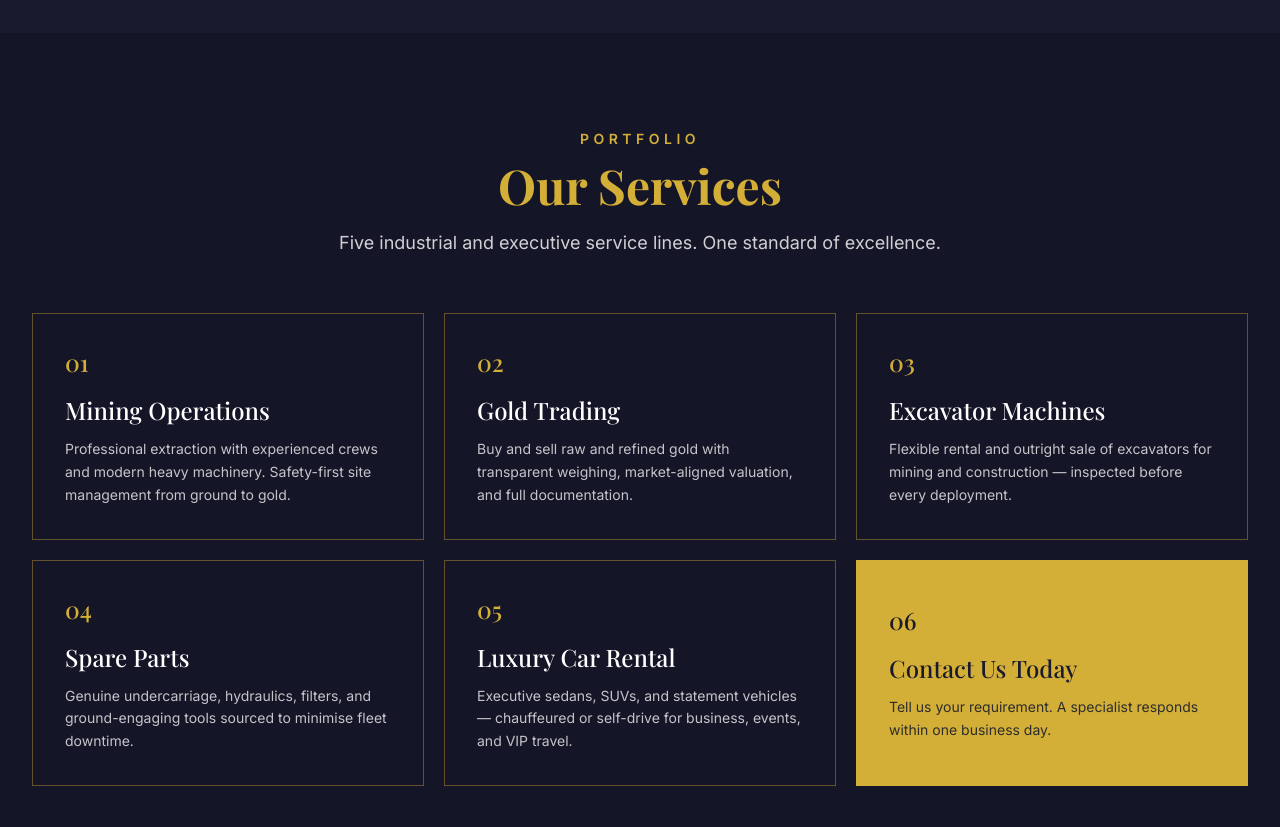
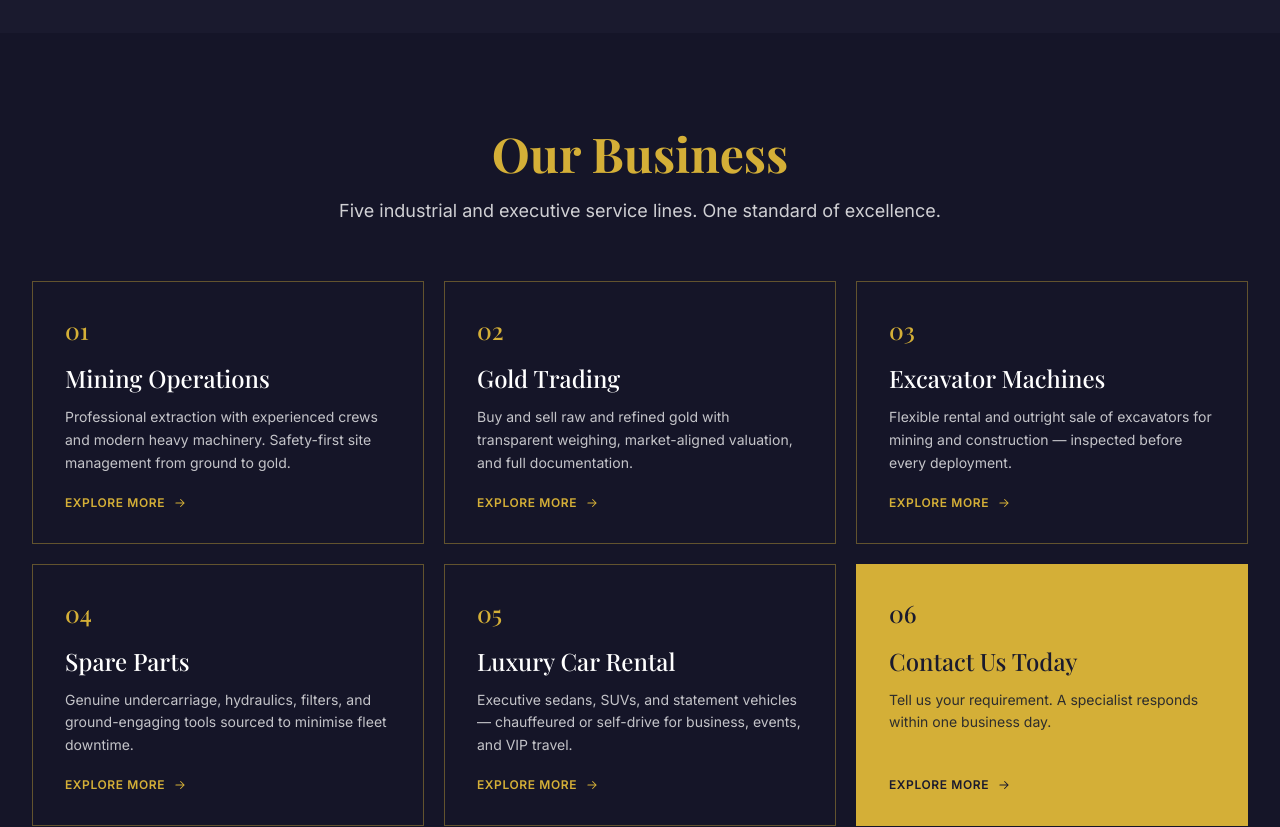
Before and after one commit to innocent-yeboah/vickyank_com_ltd, a Next.js app: page / in a window 1280 px wide. Shown: the part 1760-2587 px from the top of the page. Built offline with nearby package versions, Linux system fonts and the light colour scheme; no server answers.

Commit message:
Rename the services heading to Our Business and add Explore More on each card.
Drop the Portfolio kicker so the homepage and hub match the main navigation.

Co-authored-by: Cursor <cursoragent@cursor.com>

```diff
--- a/app/page.tsx
+++ b/app/page.tsx
@@ -4,6 +4,7 @@ import Link from "next/link";
 import CoverHero from "@/components/home/CoverHero";
 import SectionHeading from "@/components/ui/SectionHeading";
 import CtaBanner from "@/components/ui/CtaBanner";
+import { ArrowRightIcon } from "@/components/ui/Icons";
 import { aboutCopy, brochureServices, whyPillars } from "@/content/brochure";
 import { site } from "@/lib/site";
 
@@ -52,8 +53,7 @@ export default function HomePage() {
         <div className="mx-auto max-w-7xl px-4 sm:px-6 lg:px-8">
           <SectionHeading
             align="center"
-            eyebrow="Portfolio"
-            title="Our Services"
+            title="Our Business"
             description="Five industrial and executive service lines. One standard of excellence."
           />
           <div className="mt-14 grid gap-5 sm:grid-cols-2 lg:grid-cols-3">
@@ -68,17 +68,25 @@ export default function HomePage() {
                 <p className="mt-3 flex-1 text-sm leading-relaxed text-white/75">
                   {service.body}
                 </p>
+                <span className="mt-auto inline-flex items-center gap-2 pt-5 text-xs font-semibold uppercase tracking-wider text-gold">
+                  Explore More
+                  <ArrowRightIcon className="h-3.5 w-3.5" />
+                </span>
               </Link>
             ))}
             <Link
               href="/contact"
-              className="flex min-h-0 flex-col justify-center border border-gold bg-gold p-5 sm:min-h-[220px] sm:p-8"
+              className="flex min-h-0 flex-col border border-gold bg-gold p-5 sm:min-h-[220px] sm:p-8"
             >
               <span className="font-heading text-2xl text-navy">06</span>
               <h3 className="mt-4 font-heading text-2xl text-navy">Contact Us Today</h3>
               <p className="mt-3 text-sm leading-relaxed text-charcoal">
                 Tell us your requirement. A specialist responds within one business day.
               </p>
+              <span className="mt-auto inline-flex items-center gap-2 pt-5 text-xs font-semibold uppercase tracking-wider text-navy">
+                Explore More
+                <ArrowRightIcon className="h-3.5 w-3.5" />
+              </span>
             </Link>
           </div>
         </div>
--- a/app/services/page.tsx
+++ b/app/services/page.tsx
@@ -1,6 +1,7 @@
 import type { Metadata } from "next";
 import Link from "next/link";
 import CtaBanner from "@/components/ui/CtaBanner";
+import { ArrowRightIcon } from "@/components/ui/Icons";
 import { brochureServices } from "@/content/brochure";
 import { site } from "@/lib/site";
 
@@ -15,8 +16,7 @@ export default function ServicesHubPage() {
     <>
       <section className="bg-navy page-section">
         <div className="mx-auto max-w-7xl px-4 sm:px-6 lg:px-8">
-          <p className="kicker text-center">Portfolio</p>
-          <h1 className="page-title mt-3 text-center">Our Services</h1>
+          <h1 className="page-title text-center">Our Business</h1>
           <p className="mx-auto mt-5 max-w-2xl text-center text-base text-white/80 sm:text-lg">
             Five industrial and executive service lines, plus an online parts and
             equipment shop. One standard of excellence.
@@ -34,11 +34,15 @@ export default function ServicesHubPage() {
                 <p className="mt-3 flex-1 text-sm leading-relaxed text-white/75">
                   {service.body}
                 </p>
+                <span className="mt-auto inline-flex items-center gap-2 pt-5 text-xs font-semibold uppercase tracking-wider text-gold">
+                  Explore More
+                  <ArrowRightIcon className="h-3.5 w-3.5" />
+                </span>
               </Link>
             ))}
             <Link
               href="/services/shop"
-              className="flex min-h-0 flex-col justify-center border border-gold bg-gold p-5 sm:min-h-[220px] sm:p-8"
+              className="flex min-h-0 flex-col border border-gold bg-gold p-5 sm:min-h-[220px] sm:p-8"
             >
               <span className="font-heading text-2xl text-navy">06</span>
               <h2 className="mt-4 font-heading text-2xl text-navy">
@@ -48,6 +52,10 @@ export default function ServicesHubPage() {
                 Order genuine spare parts and select equipment online. Secure
                 checkout in Ghana Cedis.
               </p>
+              <span className="mt-auto inline-flex items-center gap-2 pt-5 text-xs font-semibold uppercase tracking-wider text-navy">
+                Explore More
+                <ArrowRightIcon className="h-3.5 w-3.5" />
+              </span>
             </Link>
           </div>
         </div>
--- a/components/ui/SectionHeading.tsx
+++ b/components/ui/SectionHeading.tsx
@@ -1,5 +1,5 @@
 type SectionHeadingProps = {
-  eyebrow: string;
+  eyebrow?: string;
   title: string;
   description?: string;
   /** Use light text on dark section backgrounds. */
@@ -23,8 +23,8 @@ export default function SectionHeading({
         align === "center" ? "mx-auto text-center" : "text-left"
       }`}
     >
-      <p className="kicker">{eyebrow}</p>
-      <h2 className="page-title mt-3">{title}</h2>
+      {eyebrow ? <p className="kicker">{eyebrow}</p> : null}
+      <h2 className={`page-title ${eyebrow ? "mt-3" : ""}`}>{title}</h2>
       {description && (
         <p
           className={`mt-5 text-base leading-relaxed sm:text-lg ${
```
